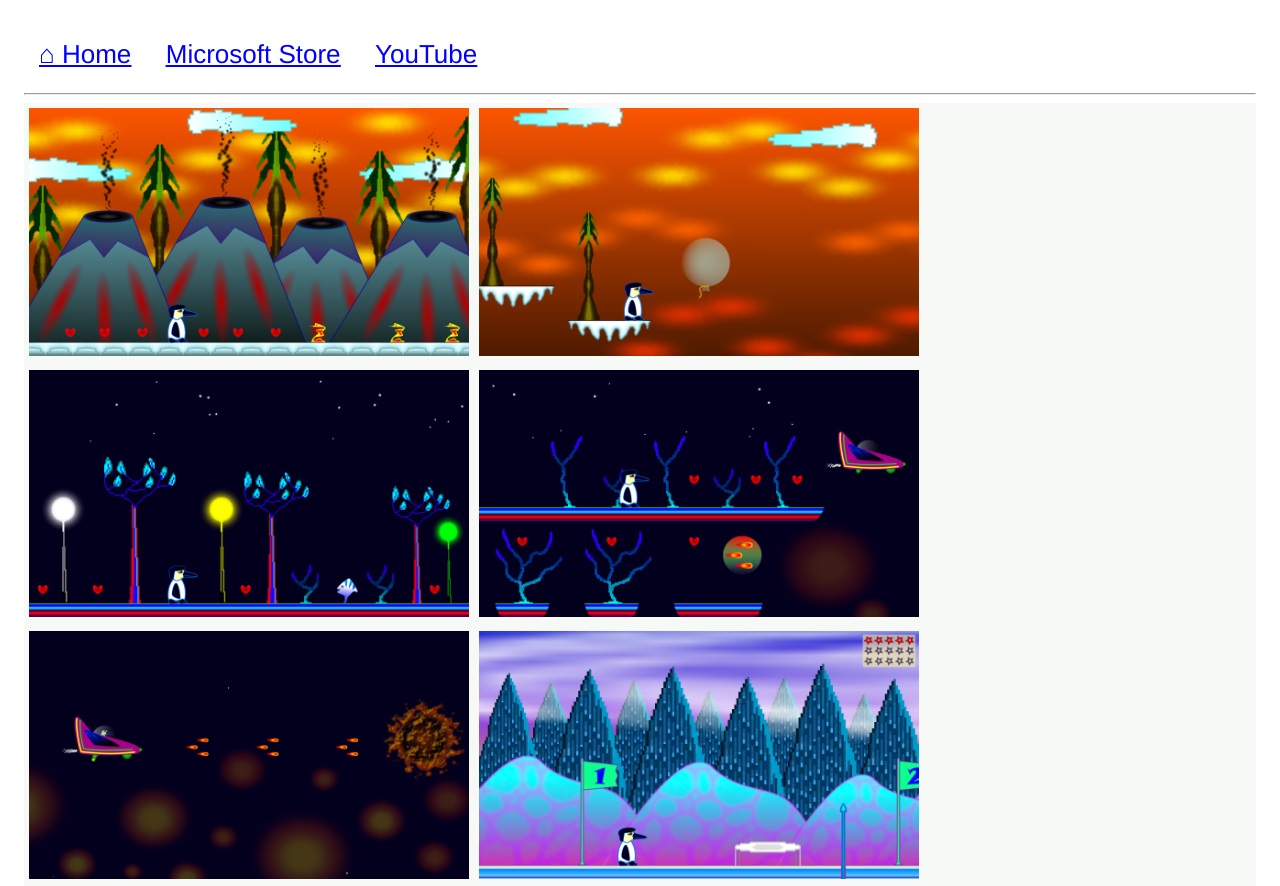
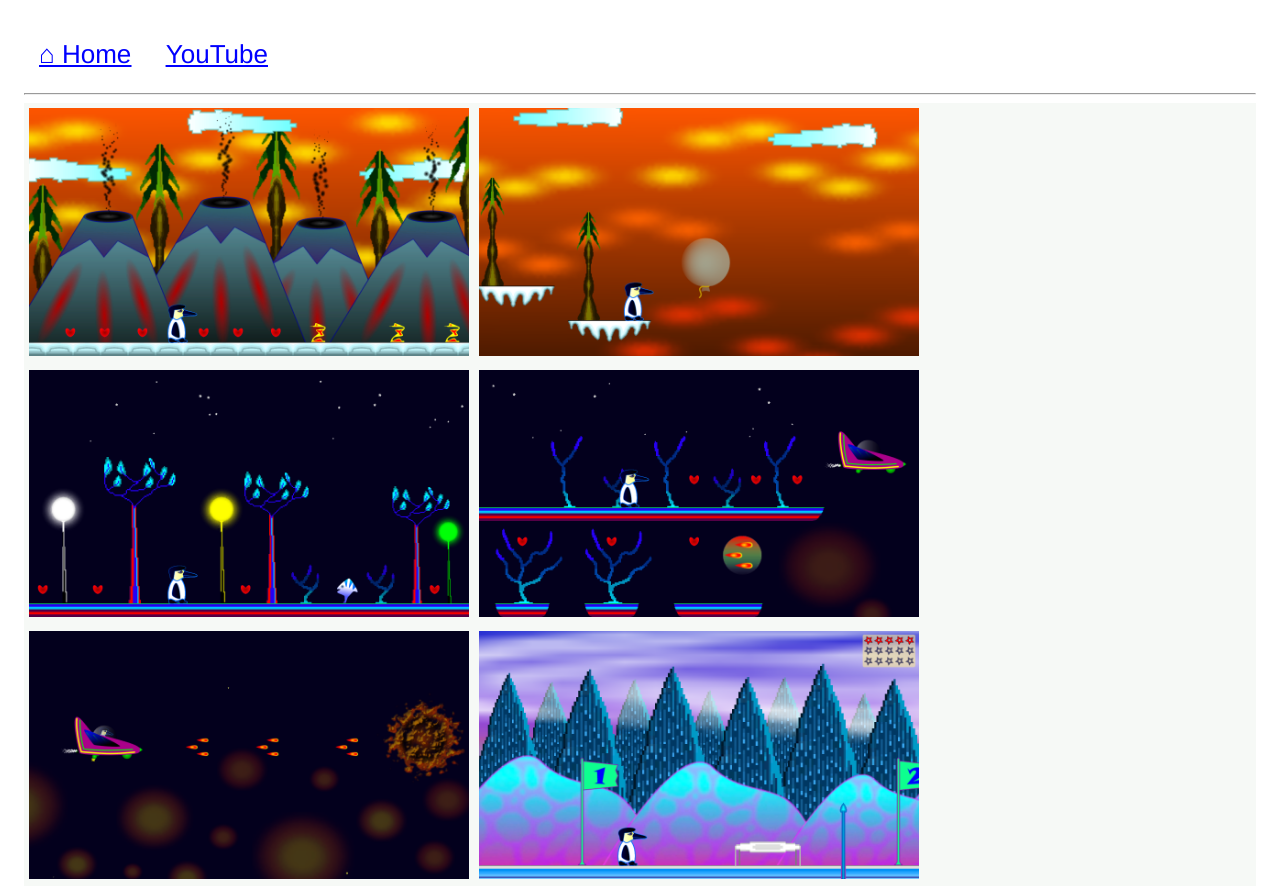
Before and after one commit to dglkmthlgcrp/dglkmthlgcrp.github.io, a plain HTML site: page the-tough-journey.html in a window 1280 px wide. Shown: the top 886 px of the page. Drawn offline with Linux system fonts and the light colour scheme.

Commit message:
Update the-tough-journey.html

```diff
--- a/the-tough-journey.html
+++ b/the-tough-journey.html
@@ -17,9 +17,6 @@
 
 			<div class="name-home">
 				<a  href="https://www.doscodes.com"> <div class="name2"><u> &#x2302 Home </u></div></a>
-			</div>
-			<div class="name-home">
-				<a target="_blank" href="https://www.microsoft.com/store/productId/9P8L4TZHLL63"> <div class="name2"><u> Microsoft Store </u></div></a>
 			</div>
 			<div class="name-home">
 				<a target="_blank" href="https://youtu.be/2VQBGKFzERU"> <div class="name2"><u> YouTube </u></div></a>
```
